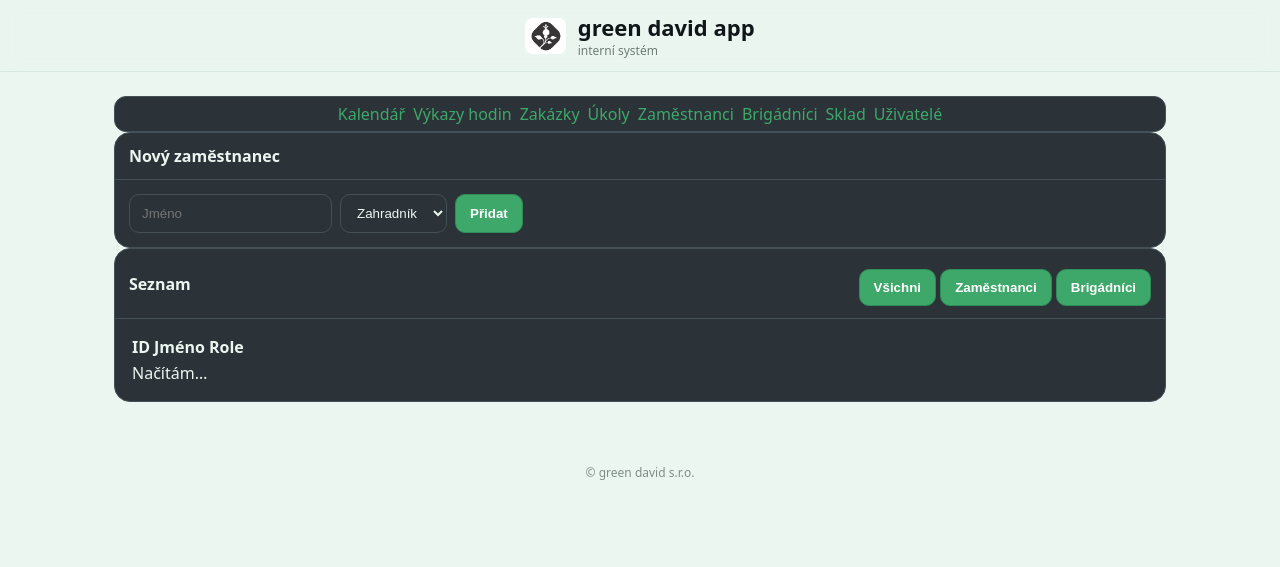
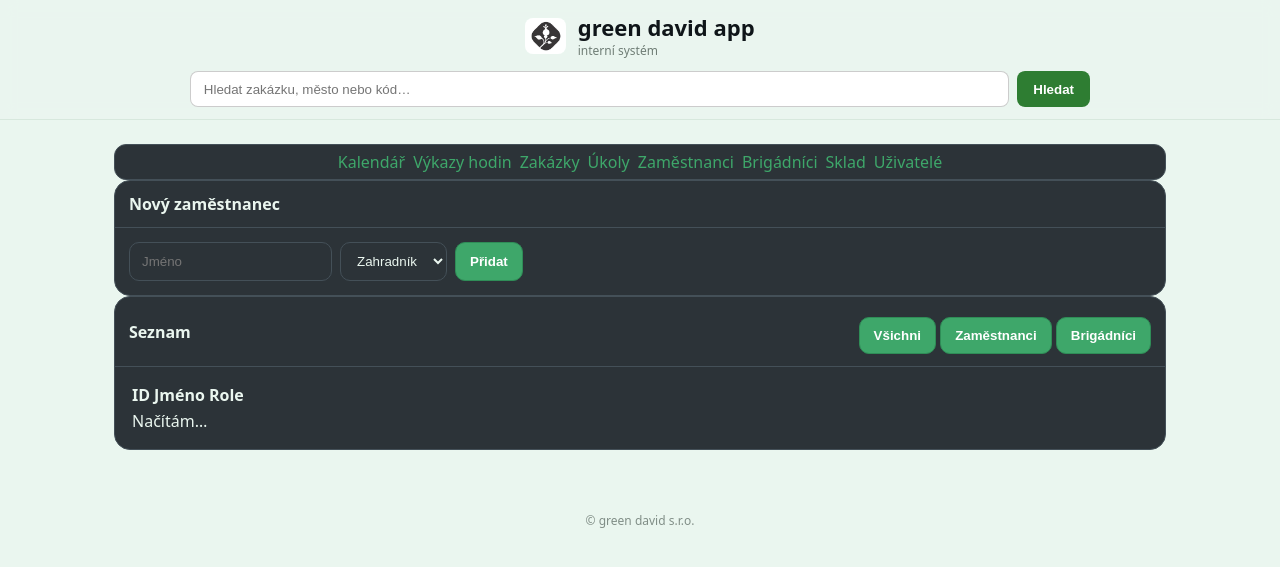
Before and after one commit to green-david-app/green-david-app_1.1, a Flask app: page /employees in a window 1280 px wide. Shown: the top 567 px of the page. Run offline with Flask 3, Linux system fonts and the light colour scheme; data comes from the database, SQL or seed files in the repository; data that the repository does not hold is empty.

Commit message:
Add files via upload

```diff
--- a/main.py
+++ b/main.py
@@ -653,80 +653,56 @@ def search_page():
     html.append("<p><a class='btn ghost' href='/'>← Zpět</a></p></div>")
     return '\n'.join(html)
 
-# --- Global Search (single endpoint) ---
-from flask import request
 
-# (dbq helper is expected to exist; if not, define a tiny one)
-try:
-    dbq
-except NameError:
-    import sqlite3, os
-    def dbq(sql, params=()):
-        try_paths = [
-            os.path.join(os.path.dirname(__file__), "sql", "gd.db"),
-            os.path.join(os.path.dirname(__file__), "sql", "app.db"),
-            os.path.join(os.path.dirname(__file__), "app.db"),
-            os.environ.get("DB_PATH") or ""
-        ]
-        db_path = next((p for p in try_paths if p and os.path.exists(p)), None)
-        conn = sqlite3.connect(db_path or ":memory:")
-        conn.row_factory = sqlite3.Row
-        cur = conn.execute(sql, params)
-        rows = [dict(r) for r in cur.fetchall()]
-        conn.close()
-        return rows
 
-@app.route("/search", endpoint="gd_global_search")
+# --- Global Search (hotfix) ---
+from flask import request, Markup
+
+@app.route("/search", methods=["GET"], endpoint="gd_global_search")
 def gd_global_search():
-    q = (request.args.get("q") or "").strip()
+    q = request.args.get("q", "").strip()
+    like = f"%{q}%"
     results = []
-    if q:
-        like = f"%{q}%"
-        # Jobs
-        try:
-            for row in dbq("SELECT id, name, city, code, due_date FROM jobs WHERE (name LIKE ? OR city LIKE ? OR code LIKE ? ) ORDER BY id DESC LIMIT 100", (like, like, like)):
-                title = row.get("name") or ""
-                sub = " • ".join([x for x in [row.get("city"), row.get("code"), row.get("due_date")] if x])
-                results.append({"type":"Zakázky","title":title,"sub":sub,"url":f"/jobs/{row.get('id')}"})
-        except Exception:
-            pass
-        # Tasks
-        try:
-            for row in dbq("SELECT id, title, status, due_date, job_id FROM tasks WHERE title LIKE ? ORDER BY id DESC LIMIT 100", (like,)):
-                sub = " • ".join([x for x in [row.get("status"), row.get("due_date")] if x])
-                url = f"/jobs/{row.get('job_id')}#task-{row.get('id')}" if row.get("job_id") else f"/tasks/{row.get('id')}"
-                results.append({"type":"Úkoly","title":row.get("title",""),"sub":sub,"url":url})
-        except Exception:
-            pass
-        # Calendar (optional)
-        try:
-            for row in dbq("SELECT id, title, date FROM calendar WHERE title LIKE ? ORDER BY date DESC LIMIT 100", (like,)):
-                date = row.get("date","")
-                month = date[:7] if date else ""
-                results.append({"type":"Kalendář","title":row.get("title",""),"sub":date,"url":f"/calendar.html?month={month}#d-{date}"})
-        except Exception:
-            pass
+    try:
+        for r in dbq(
+            "SELECT id, name, city, code FROM jobs WHERE (name LIKE ? OR city LIKE ? OR code LIKE ?) ORDER BY id DESC LIMIT 100",
+            (like, like, like),
+        ):
+            results.append(dict(r))
+    except Exception as e:
+        # Render minimal error so you can see it right away
+        return f"""<html><head><title>Search error</title>
+        <link rel='stylesheet' href='/style.css'/></head>
+        <body style='padding:2rem'>
+            <h2>Vyhledávání: chyba</h2>
+            <p style='color:#ffbcb7'>{Markup.escape(str(e))}</p>
+            <p><a href='/' class='btn'>Zpět do aplikace</a></p>
+        </body></html>"""
 
-    # Render simple HTML
-    html = ["<!doctype html><meta charset='utf-8'><link rel='stylesheet' href='/style.css'>",
-            "<div class='container'><h1>Výsledky vyhledávání</h1>"]
-    if not q:
-        html.append("<p class='small'>Zadejte dotaz do pole nahoře.</p>")
-    else:
-        html.append(f"<p class='small'>Hledám: <strong>{q}</strong> • Nalezeno: {len(results)}</p>")
-        if results:
-            html.append("<ul style='list-style:none;padding:0;display:grid;gap:.5rem'>")
-            for r in results:
-                sub_html = f"<div class='small muted'>{r['sub']}</div>" if r.get('sub') else ""
-                html.append(
-                    f"<li class='card' style='padding:.7rem .9rem'>"
-                    f"<div class='small muted'>{r['type']}</div>"
-                    f"<a class='link' href='{r['url']}'>{r['title']}</a>"
-                    f"{sub_html}"
-                    f"</li>"
-                )
-            html.append("</ul>")
-        else:
-            html.append("<p>Nic jsme nenašli.</p>")
-    html.append("<p><a class='btn ghost' href='/'>← Zpět</a></p></div>")
-    return "\\n".join(html)
+    # Simple HTML result page (non-invasive, no JS needed)
+    items = "".join(
+        f"<li><strong>{Markup.escape(r.get('name',''))}</strong>"
+        f" <span class='muted'>({Markup.escape(r.get('city',''))} • {Markup.escape(r.get('code',''))})</span>"
+        f"</li>"
+        for r in results
+    ) or "<li class='muted'>Nic nenalezeno</li>"
+    resp = f"""<html><head>
+        <meta charset="utf-8"/>
+        <title>Hledat – green david app</title>
+        <link rel='stylesheet' href='/style.css'/>
+        <style>
+        .search-results {{ max-width: 960px; margin: 2rem auto; }}
+        .search-results h2 {{ margin-bottom: 1rem; }}
+        .search-results ul {{ list-style: none; padding: 0; }}
+        .search-results li {{ padding: .5rem 0; border-bottom: 1px solid rgba(255,255,255,.08); }}
+        .muted {{ opacity: .7; }}
+        .btn {{ display:inline-block; padding:.5rem 1rem; background:#2e7d32; color:#fff; border-radius:.5rem; text-decoration:none; }}
+        </style>
+    </head><body>
+        <div class="search-results">
+            <a href="/" class="btn">← Zpět</a>
+            <h2>Výsledky pro: {Markup.escape(q)}</h2>
+            <ul>{items}</ul>
+        </div>
+    </body></html>"""
+    return resp
--- a/style.css
+++ b/style.css
@@ -122,3 +122,11 @@ button.ghost{background:var(--panel);color:var(--txt-inv);border:1px solid var(-
   /* Change ID mobile */
   .table td input[type="number"]{width:100% !important; max-width:100%}
 }
+
+
+/* --- Global search hotfix --- */
+.global-search-wrap{ display:flex; justify-content:center; margin:.75rem auto 0; }
+.global-search{ display:flex; gap:.5rem; width:min(900px, 92%); }
+.global-search input[type="text"]{ flex:1; background:#fff; color:#111; border-radius:.5rem; padding:.6rem .8rem; border:1px solid rgba(0,0,0,.2); }
+.global-search .btn{ background:#2e7d32; color:#fff; border:none; border-radius:.5rem; padding:.6rem 1rem; cursor:pointer; }
+@media (max-width:680px){ .global-search{ width:95%; } }
--- a/templates/layout.html
+++ b/templates/layout.html
@@ -30,7 +30,14 @@
         <button id="logoutBtn" class="ghost" style="border:none;background:none;cursor:pointer;">Odhlásit</button>
       </div>
     {% endif %}
-  </header>
+
+<div class="global-search-wrap">
+  <form class="global-search" action="/search" method="get">
+    <input type="text" name="q" placeholder="Hledat zakázku, město nebo kód…" />
+    <button type="submit" class="btn">Hledat</button>
+  </form>
+</div>
+</header>
 
   <main class="container">
     {% block content %}{% endblock %}
```
Also changed, not shown: index.html (+7 -9 lines), layout.html (+9 -1 lines), static/style.css (+8 -0 lines).
